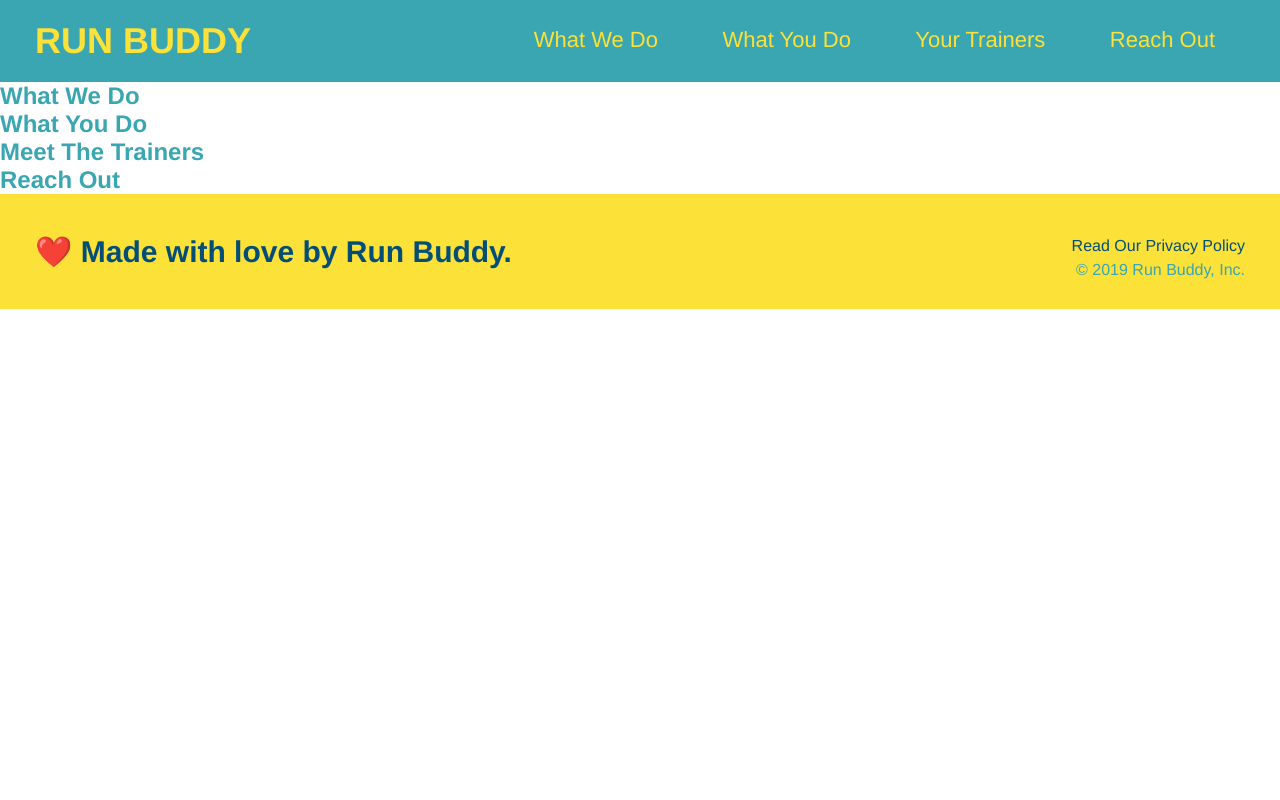
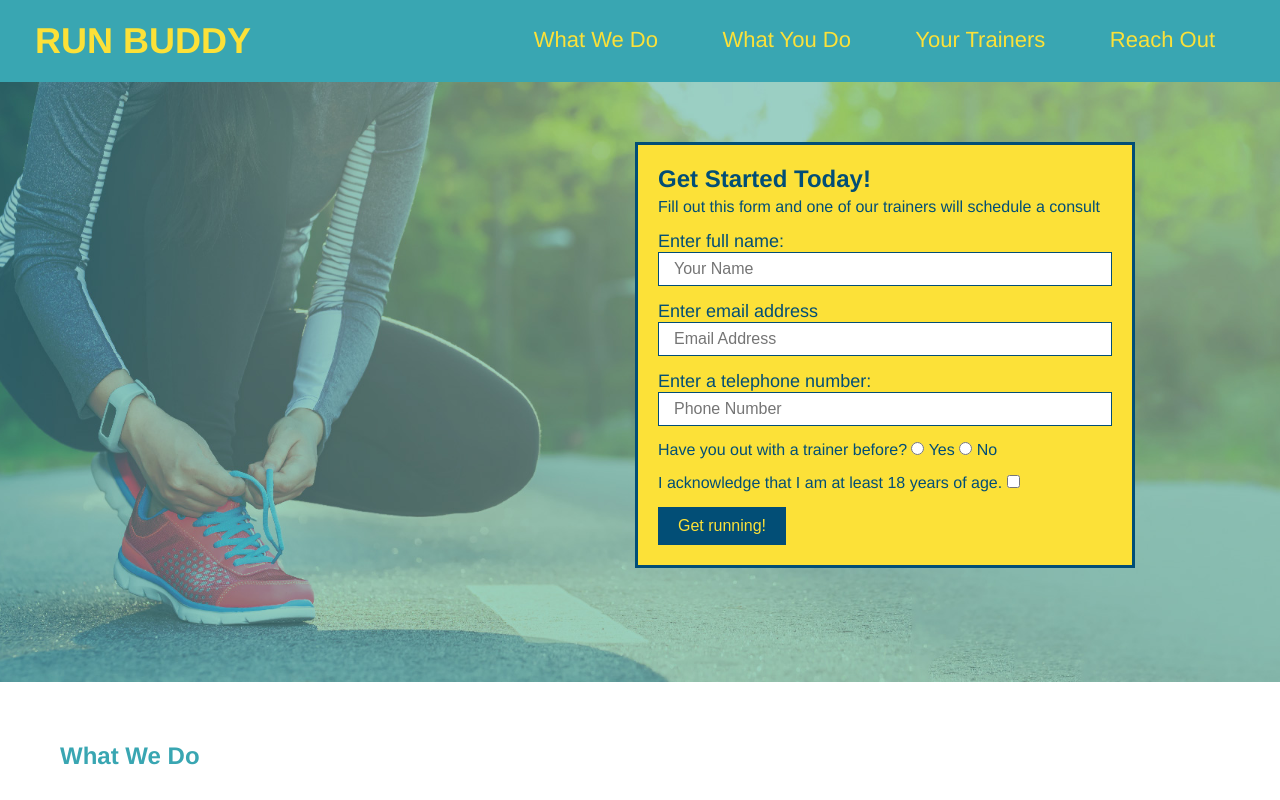
Before and after one commit to Jleimer/run-buddy, a plain HTML site: page index.html in a window 1280 px wide. Shown: the top 800 px of the page. Drawn offline with Linux system fonts and the light colour scheme.

Commit message:
<Hero Page>

```diff
--- a/assets/css/style.css
+++ b/assets/css/style.css
@@ -67,3 +67,63 @@ footer div {
 footer a {
     color:#024e76;
 }
+
+section {
+    padding: 60px;
+}
+
+/* Hero Style Start */
+.hero {
+    background-image: url("../images/hero-bg.jpg");
+    height: 600px;
+    background-size: cover;
+    background-position: center;
+    position: relative;
+}
+/* Hero Style End */
+
+/* Hero Form*/
+.hero-form {
+    background-color: #fce138;
+    color: #024e76;
+    padding: 20px;
+    width: 500px;
+    border: solid 3px #024e76;
+    position: absolute;
+    right: 140px;
+    font-size: 18px;
+}
+
+.hero-form h3 {
+    font-size: 24px;
+    margin: 0px;
+}
+
+.hero-form p {
+    margin: 5px 0 15px 0;
+    font-size: 16px;
+
+}
+
+.form-input {
+    border: 1px solid #024e76;
+    display: block;
+    padding: 7px 15px;
+    font-size: 16px;
+    color: #024e76;
+    width: 100%;
+    margin-bottom: 15px;
+
+}
+
+.hero-form {
+    margin: 0 5px;
+}
+
+.hero-form button {
+    background-color: #024e76;
+    color: #fce138;
+    border: none;
+    padding: 10px 20px;
+    font-size: 16px;
+}
--- a/index.html
+++ b/index.html
@@ -34,7 +34,38 @@
         </header>
 
         <!-- hero/jumbotron -->
-        <section>
+        <section class="hero">
+            <div class="hero-form">
+                <h3>Get Started Today!</h3>
+                <p>Fill out this form and one of our trainers will schedule a consult</p>
+            <!-- Add form element-->
+            <form>
+                <label for="name">Enter full name:</label>
+                <input type="text" placeholder="Your Name" name="name" id="name" class="form-input">
+
+                <label for="email">Enter email address</label>
+                <input type="email" placeholder="Email Address" name="email" id="email" class="form-input"/>
+
+                <label for="phone">Enter a telephone number:</label>
+                <input type="tel" placeholder="Phone Number" name="phone" id="phone" class="form-input">
+                <p>
+                    Have you out with a trainer before?
+                    <input type="radio" name="trainer-confirm" id="trainer-yes" />
+                    <label for="trainer-yes">Yes</label>
+                    <input type="radio" name="trainer-confirm" id="trainer-no" />
+                    <label for="trainer-no">No</label>
+                </p>
+                <p>
+                    <label for="checkbox" >
+                        I acknowledge that I am at least 18 years of age.
+                    </label>
+                    <input type="checkbox" name="age-confirm" id="checkbox" />
+                </p>
+                <button type="submit">
+                    Get running!
+                </button>
+            </form>
+            </div>
         </section>
 
         <!-- "what we do" section -->
```
Also changed, not shown: assets/images/hero-bg.jpg (added).
